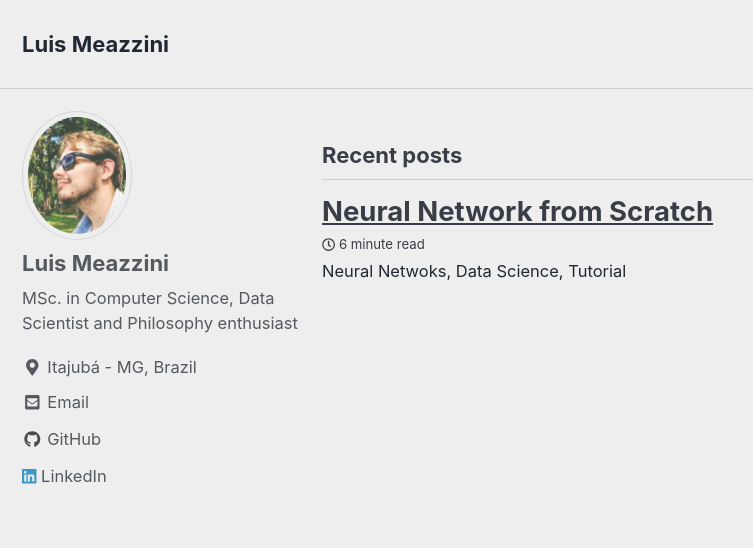
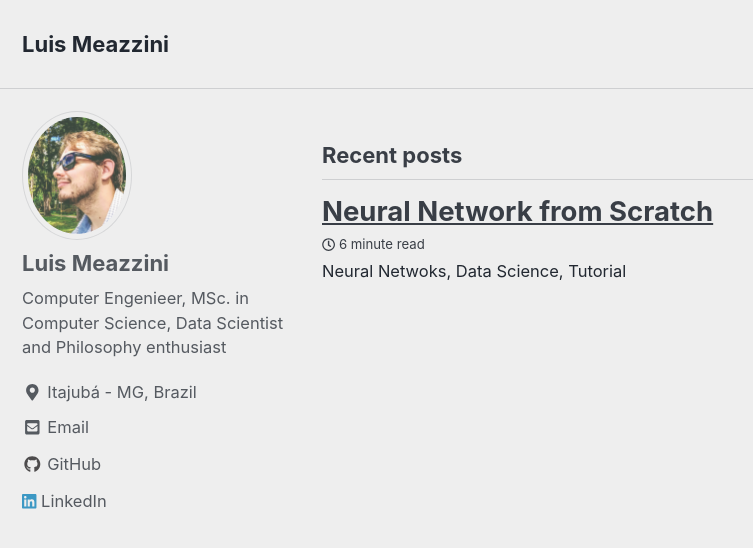
Before and after one commit to lmeazzini/lmeazzini.github.io, a Jekyll site: the page built from index.html, in a window 1280 px wide and 900 px high. Shown: the top 548 px of the window, without its empty margins (0-753 px from the left). Built offline with Jekyll 4.4.1, drawn with Linux system fonts in a browser that asks for light colours; cached includes are drawn as plain includes; nearby versions of some CDN libraries; the list of posts is cut into pages by our own code.

Commit message:
add engenieer

```diff
--- a/_config.yml
+++ b/_config.yml
@@ -108,7 +108,7 @@ analytics:
 author:
   name             : "Luis Meazzini"
   avatar           : /images/profile.jpg
-  bio              : "MSc. in Computer Science, Data Scientist and Philosophy enthusiast"
+  bio              : "Computer Engenieer, MSc. in Computer Science, Data Scientist and Philosophy enthusiast"
   location         : "Itajubá - MG, Brazil"
   email            :
   links:
```
